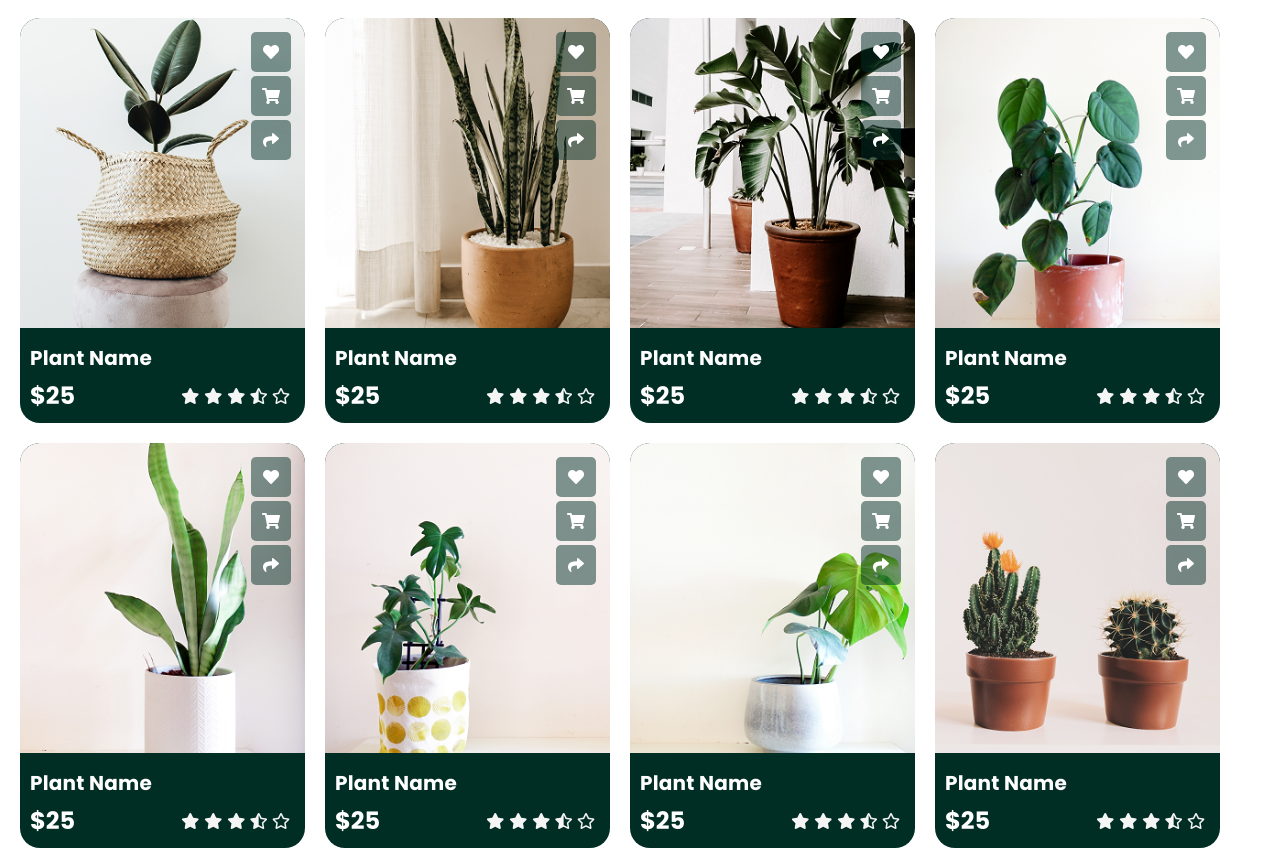
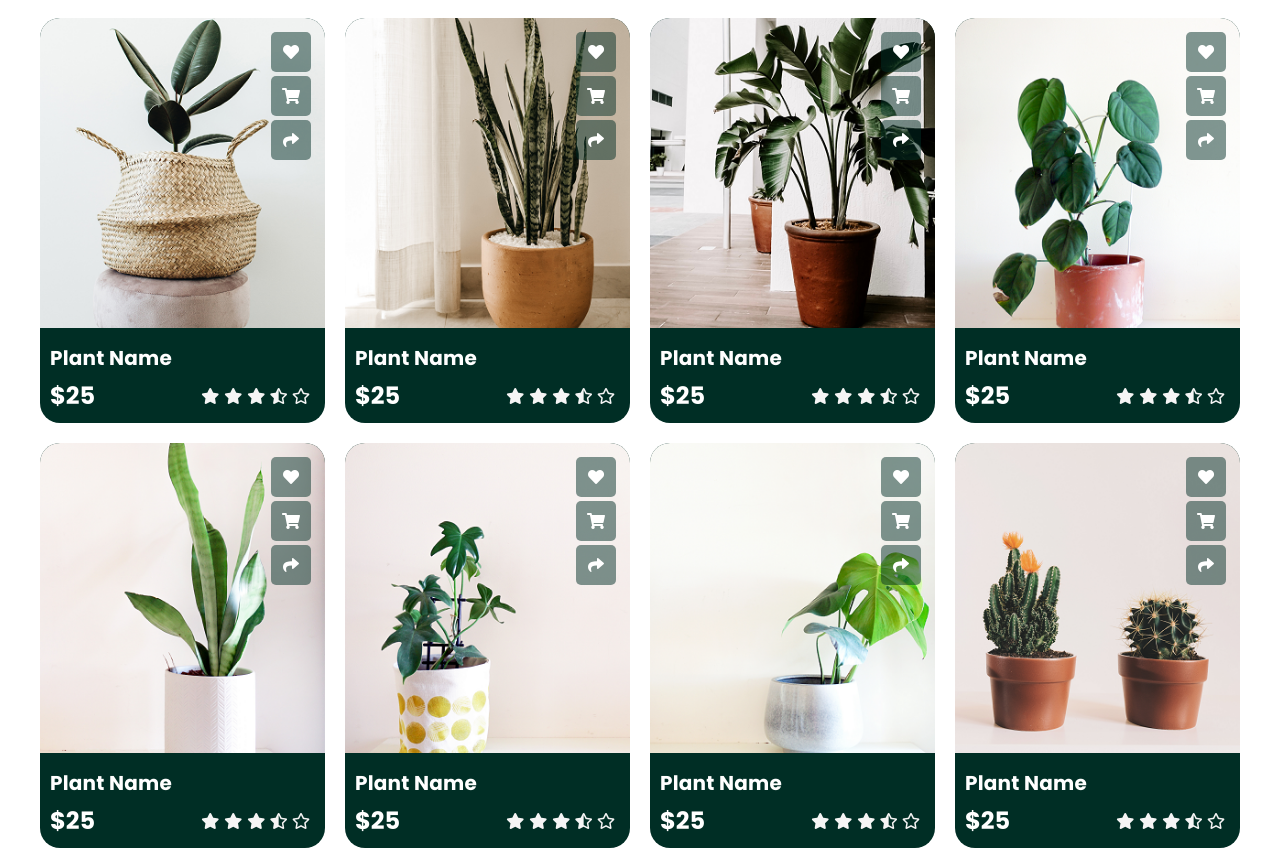
Before and after one commit to projects-live/TheGarden, a plain HTML site: page shop.html in a window 1280 px wide. Shown: the part 802-1653 px from the top of the page. Drawn offline with Linux system fonts and the light colour scheme.

Commit message:
Update shop.css

```diff
--- a/css/shop.css
+++ b/css/shop.css
@@ -3,7 +3,7 @@ body{
     padding:0;
     font-family: 'Poppins', sans-serif;
 }
-.products{
+.products-section{
     display:flex;
     justify-content:center;
     align-content: center;
```
